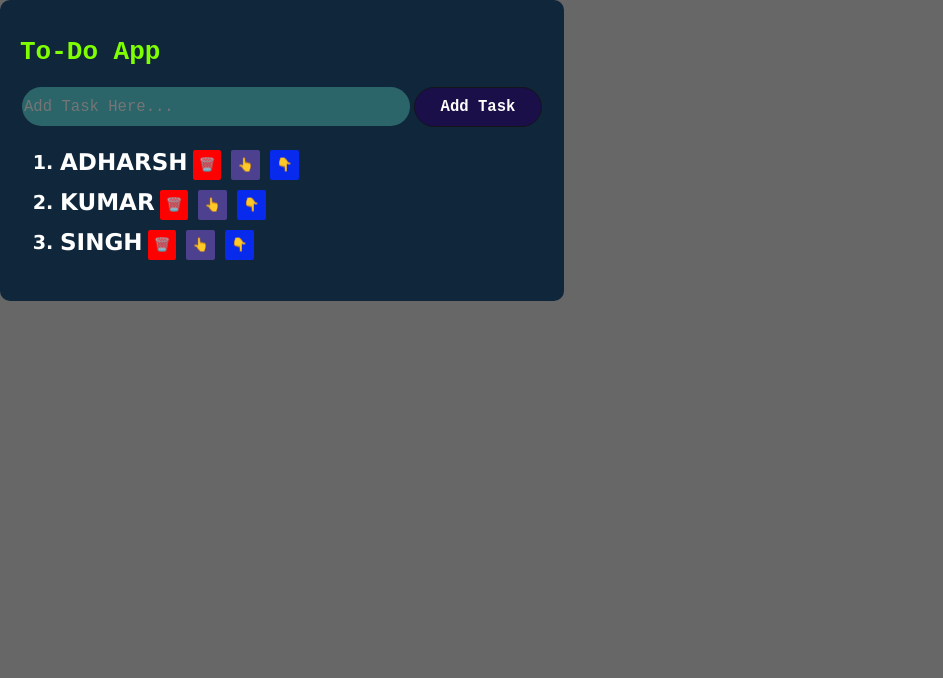
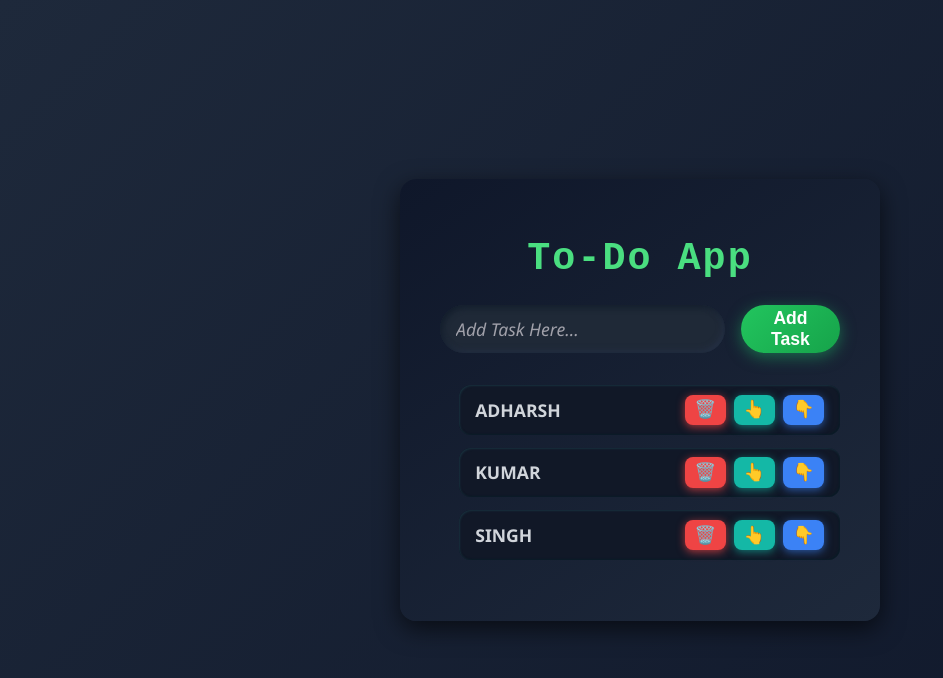
Before and after one commit to adrsshh/React-To-Do-App, a React (Vite) app: page / in a window 1280 px wide. Shown: the top 678 px of the page, without its empty margins (0-943 px from the left). Built offline with nearby package versions, Linux system fonts and the light colour scheme.

Commit message:
Update index.css completely

```diff
--- a/src/index.css
+++ b/src/index.css
@@ -1,115 +1,189 @@
+/* Overall body to center and dark background */
 body {
+    margin: 0;
+    height: 100vh;
     display: flex;
     justify-content: center;
     align-items: center;
-    background-color: rgba(41, 41, 41, 0.705);
-
+    background: linear-gradient(135deg, #1e293b, #0f172a);
+    font-family: 'Segoe UI', Tahoma, Geneva, Verdana, sans-serif;
+    color: #e0e0e0;
 }
 
-h4 {
-    margin-left: 250px;
-    color: aliceblue;
+/* Main container styling */
+.Main {
+    width: 100%;
+    max-width: 480px;
+    padding: 2rem;
 }
 
+/* Container box with subtle gradient, rounded edges, shadow */
 .container {
-    position: absolute;
-    box-shadow: palevioletred;
-    inset: 0;
-    background-color: rgb(15, 38, 59);
-    color: white;
-    height: fit-content;
-    width: fit-content;
-    padding: 20px;
-    border-radius: 10px;
-    overflow: auto;
-    scrollbar-width: thin;
-    scroll-behavior: smooth;
-
-
+    background: linear-gradient(145deg, #0f172a, #1e293b);
+    border-radius: 16px;
+    box-shadow: 0 8px 24px rgba(0,0,0,0.6);
+    padding: 2rem 2.5rem;
+    color: #ddd;
 }
 
+/* Heading with modern sans serif, bright accent color */
 h1 {
-    font-family: monospace;
-    color: chartreuse;
-    font-weight: bolder;
+    font-family: 'Fira Mono', monospace, monospace;
+    font-weight: 800;
+    font-size: 2.4rem;
+    color: #4ade80; /* chartreuse-green */
+    margin-bottom: 1.5rem;
+    text-align: center;
+    letter-spacing: 2px;
 }
 
-
-input {
-    color: rgb(0, 0, 0);
-    background-color: rgb(44, 101, 105);
-    width: 30vw;
-    min-width:fit-content;
-    height: 37px;
-    border-radius: 20px;
-    margin: 2px;
-    font-family: monospace;
-    font-size: larger;
-    border: 0px;
+/* Input box wrapper with horizontal layout and some spacing */
+.input-box {
+    display: flex;
+    gap: 1rem;
+    margin-bottom: 2rem;
 }
 
+/* Input field with smooth edges, subtle shadow, neat colors */
+input[type="text"] {
+    flex: 1;
+    padding: 0.75rem 1rem;
+    border-radius: 24px;
+    border: none;
+    font-size: 1.1rem;
+    font-family: 'Segoe UI', Tahoma, Geneva, Verdana, sans-serif;
+    background: #1f2937;
+    color: #f0f0f0;
+    box-shadow: inset 2px 2px 6px #111c2a, inset -2px -2px 6px #283349;
+    transition: background-color 0.3s ease, color 0.3s ease;
+}
+
+input[type="text"]::placeholder {
+    color: #a1a1aa;
+    font-style: italic;
+}
+
+input[type="text"]:focus {
+    outline: none;
+    background: #111827;
+    color: #a3f7bf;
+    box-shadow: 0 0 8px #4ade80;
+}
+
+/* Add button with gradient and subtle scale on hover */
 .Add-Btn {
-    width: 10vw;
-    height: 40px;
-    min-width: fit-content;
-    border-radius: 20px;
-    margin: 2px;
-    border: 1px solid rgb(20, 20, 27);
-    background-color: rgb(26, 15, 73);
-    transition: 0.1s ease-in;
-    font-family: monospace;
-    font-weight: bolder;
-    font-size: larger;
-    color: rgb(255, 252, 252);
+    background: linear-gradient(135deg, #22c55e, #16a34a);
+    border: none;
+    border-radius: 24px;
+    color: white;
+    font-weight: 700;
+    font-size: 1.1rem;
+    padding: 0 1.5rem;
+    cursor: pointer;
+    box-shadow: 0 4px 15px rgba(29, 155, 91, 0.6);
+    transition: transform 0.15s ease, box-shadow 0.3s ease;
 }
 
 .Add-Btn:hover {
-    transform: scale(0.9);
-    opacity: 0.5;
+    transform: scale(1.05);
+    box-shadow: 0 6px 20px rgba(29, 155, 91, 0.85);
 }
 
-li {
-    font-family: Verdana, Geneva, Tahoma, sans-serif;
-    font-weight: bolder;
-    font-size: larger;
+/* List container styling */
+.list-container {
+    max-height: 300px;
+    overflow-y: auto;
+    padding-left: 1.2rem;
+    scrollbar-width: thin;
+    scrollbar-color: #4ade80 transparent;
 }
 
-.text {
-    font-family: Verdana, Geneva, Tahoma, sans-serif;
-    font-weight: bolder;
-    font-size: larger;
+/* Custom scrollbar for WebKit */
+.list-container::-webkit-scrollbar {
+    width: 8px;
 }
 
-.Delete-Btn {
-    background-color: rgb(255, 0, 0);
-    border: 0px;
-    border-radius: 2px;
-    margin: 5px;
-    height: 30px;
-    transition: 0.1s ease-in;
+.list-container::-webkit-scrollbar-thumb {
+    background-color: #4ade80;
+    border-radius: 10px;
 }
 
-.Up-Btn {
-    background-color: rgb(77, 65, 143);
-    border: 0px;
-    border-radius: 2px;
-    margin: 5px;
-    height: 30px;
-    transition: 0.1s ease-in;
+.list-container::-webkit-scrollbar-track {
+    background: transparent;
 }
 
-.Down-Btn {
-    background-color: rgb(7, 42, 236);
-    border: 0px;
-    border-radius: 2px;
-    margin: 5px;
-    height: 30px;
-    transition: 0.1s ease-in;
+/* List items with spacing, background, subtle inset shadow */
+li {
+    display: flex;
+    align-items: center;
+    justify-content: space-between;
+    background: #111827;
+    margin-bottom: 0.8rem;
+    padding: 0.6rem 1rem;
+    border-radius: 12px;
+    box-shadow: inset 1px 1px 2px #18303d, inset -1px -1px 2px #0a1c27;
+    font-size: 1.1rem;
+    font-weight: 600;
+    color: #d1d5db;
+    transition: background-color 0.3s ease;
 }
 
-.Delete-Btn:hover,
-.Up-Btn:hover,
+li:hover {
+    background-color: #1f2937;
+}
+
+/* Task text */
+.text {
+    flex: 1;
+    user-select: none;
+}
+
+/* Button shared styling */
+li button {
+    border: none;
+    border-radius: 8px;
+    padding: 0.3rem 0.6rem;
+    margin-left: 0.5rem;
+    cursor: pointer;
+    font-size: 1.1rem;
+    transition: transform 0.2s ease, opacity 0.3s ease;
+}
+
+/* Delete button in bright red */
+.Delete-Btn {
+    background-color: #ef4444;
+    color: white;
+    box-shadow: 0 2px 8px rgba(239, 68, 68, 0.7);
+}
+
+.Delete-Btn:hover {
+    transform: scale(1.15);
+    opacity: 0.7;
+    box-shadow: 0 4px 16px rgba(239, 68, 68, 0.85);
+}
+
+/* Up button with teal shade */
+.Up-Btn {
+    background-color: #14b8a6;
+    color: white;
+    box-shadow: 0 2px 8px rgba(20, 184, 166, 0.6);
+}
+
+.Up-Btn:hover {
+    transform: scale(1.15);
+    opacity: 0.8;
+    box-shadow: 0 4px 16px rgba(20, 184, 166, 0.85);
+}
+
+/* Down button with bright blue shade */
+.Down-Btn {
+    background-color: #3b82f6;
+    color: white;
+    box-shadow: 0 2px 8px rgba(59, 130, 246, 0.6);
+}
+
 .Down-Btn:hover {
-    transform: scale(1.1);
-    opacity: 0.5;
+    transform: scale(1.15);
+    opacity: 0.8;
+    box-shadow: 0 4px 16px rgba(59, 130, 246, 0.85);
 }
```
